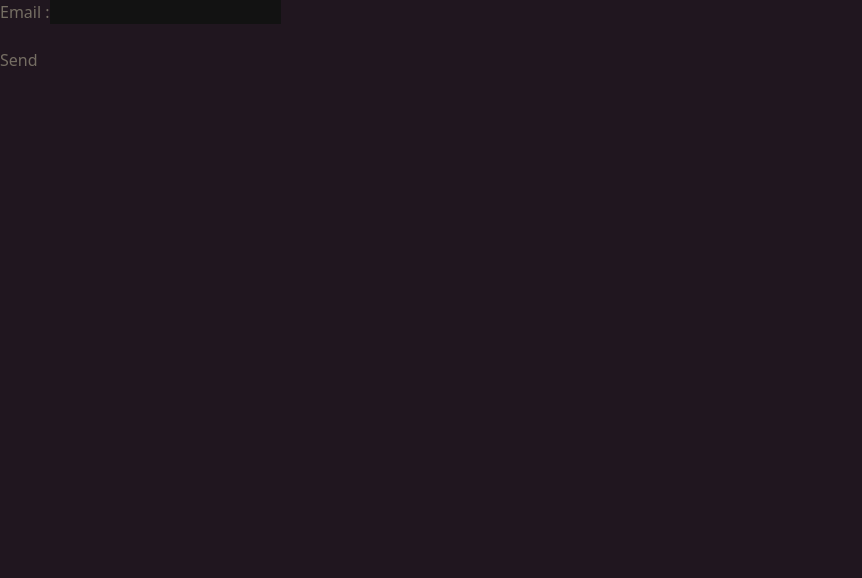
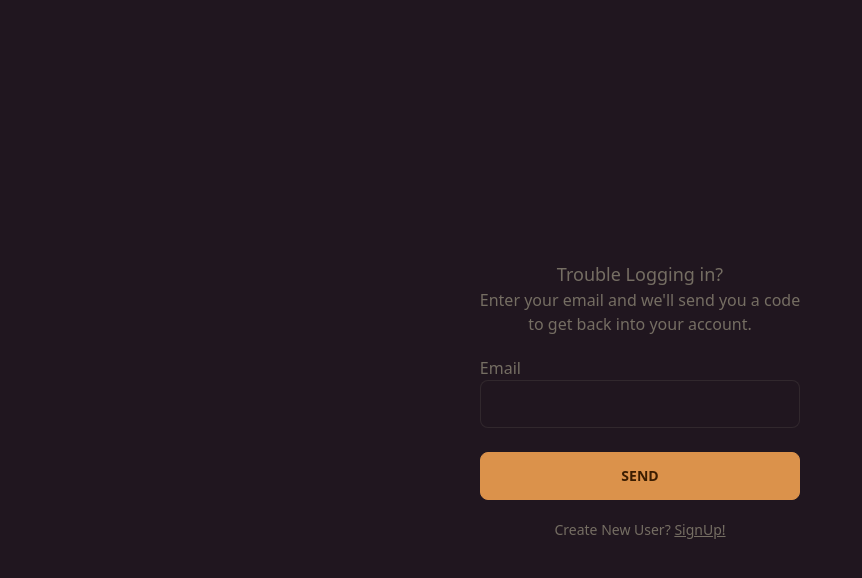
Before and after one commit to rizalarif/btek-frontend, a React (Vite) app: page /forgot-password in a window 1280 px wide. Shown: the top 578 px of the page, without its empty margins (0-862 px from the left). Built offline with nearby package versions, Linux system fonts and the light colour scheme; what yup-password would draw is missing.

Commit message:
style: ForgotPassword Page

```diff
--- a/src/pages/ForgotPassword.jsx
+++ b/src/pages/ForgotPassword.jsx
@@ -1,5 +1,5 @@
 import React from 'react';
-import { useNavigate } from 'react-router-dom';
+import { useNavigate, Link } from 'react-router-dom';
 import { Formik, Form, Field } from 'formik';
 import * as Yup from 'yup';
 import http from '../helpers/http';
@@ -34,6 +34,7 @@ function ForgotPassword() {
   // };
 
   return (
+    <div className='h-screen flex justify-center items-center'>
       <Formik
         initialValues={{
           email: '',
@@ -42,18 +43,26 @@ function ForgotPassword() {
         onSubmit={submitAction}
       >
         {({ errors, touched }) => (
-        <Form>
-          Email :
-          <Field type="text" name="email" />
+          <Form className='justify-center'>
+            <h2 className='text-center text-lg'>Trouble Logging in?</h2>
+            <p className='text-center'>Enter your email and we'll send you a code</p>
+            <p className='text-center mb-5'>to get back into your account.</p>
+            <label htmlFor="email">Email</label>
+            <br />
+            <Field type="text" name="email" className="input input-bordered hover:input-primary w-full"/>
             <br />
             {errors.email && touched.email ? (
-            <div>{errors.email}</div>
+              <div className='text-red-400'>{errors.email}</div>
             ) : null}
             <br />
-          <button type="submit">Send</button>
+            <button type="submit" className='btn btn-primary block w-full'>Send</button>
+            <p className='text-sm text-center mt-5'>
+              Create New User? <Link className='underline hover:text-stone-700' to="/register">SignUp!</Link>
+            </p>
           </Form>
         )}
       </Formik>
+    </div>
   );
 }
 export default ForgotPassword;
--- a/src/pages/Login.jsx
+++ b/src/pages/Login.jsx
@@ -54,15 +54,16 @@ function Login() {
         >
           {({errors, touched})=>(
           <Form>
+            <h1 className='text-center mb-6 text-2xl'>WELCOME TO REACT APP</h1>
             <label htmlFor="email">Email</label>
-            <Field className="input input-bordered w-full max-w-xs" type="email" name="email" />
+            <Field className="input input-bordered w-full max-w-xs hover:input-primary" type="email" name="email" />
             <br />
             {errors.email && touched.email ?(
                 <div className='text-red-400'>{errors.email}</div>
               ) : null}
             <br />
             <label htmlFor="password">Password</label>
-            <Field className="input input-bordered w-full max-w-xs" type="password" name="password" />
+            <Field className="input input-bordered w-full max-w-xs hover:input-primary" type="password" name="password" />
             <br />
             {errors.password && touched.password ?(
                 <div className='text-red-400'>{errors.password}</div>
--- a/src/pages/Register.jsx
+++ b/src/pages/Register.jsx
@@ -38,15 +38,18 @@ function Register() {
         >
           {({ errors, touched }) => (
             <Form>
+              <h1 className='text-2xl text-center'>React APP</h1>
+              <h2 className='mb-5'>Sign up to see photos from your friends.</h2>
               <label htmlFor="email">Email</label>
-              <Field type="text" name="email" className="input input-bordered w-full max-w-xs" />
+              <br />
+              <Field type="text" name="email" className="input input-bordered w-full max-w-xs hover:input-primary" />
               <br />
               {errors.email && touched.email ? (
                 <div className='text-red-400'>{errors.email}</div>
               ) : null}
               <br />
               <label htmlFor="email">Password</label>
-              <Field type="password" name="password" className="input input-bordered w-full max-w-xs"/>
+              <Field type="password" name="password" className="input input-bordered w-full max-w-xs hover:input-primary"/>
               <br />
               {errors.password && touched.password ? (
                 <div className='text-red-400'>{errors.password}</div>
```
Lines whose indentation alone changed are shown as unchanged.
